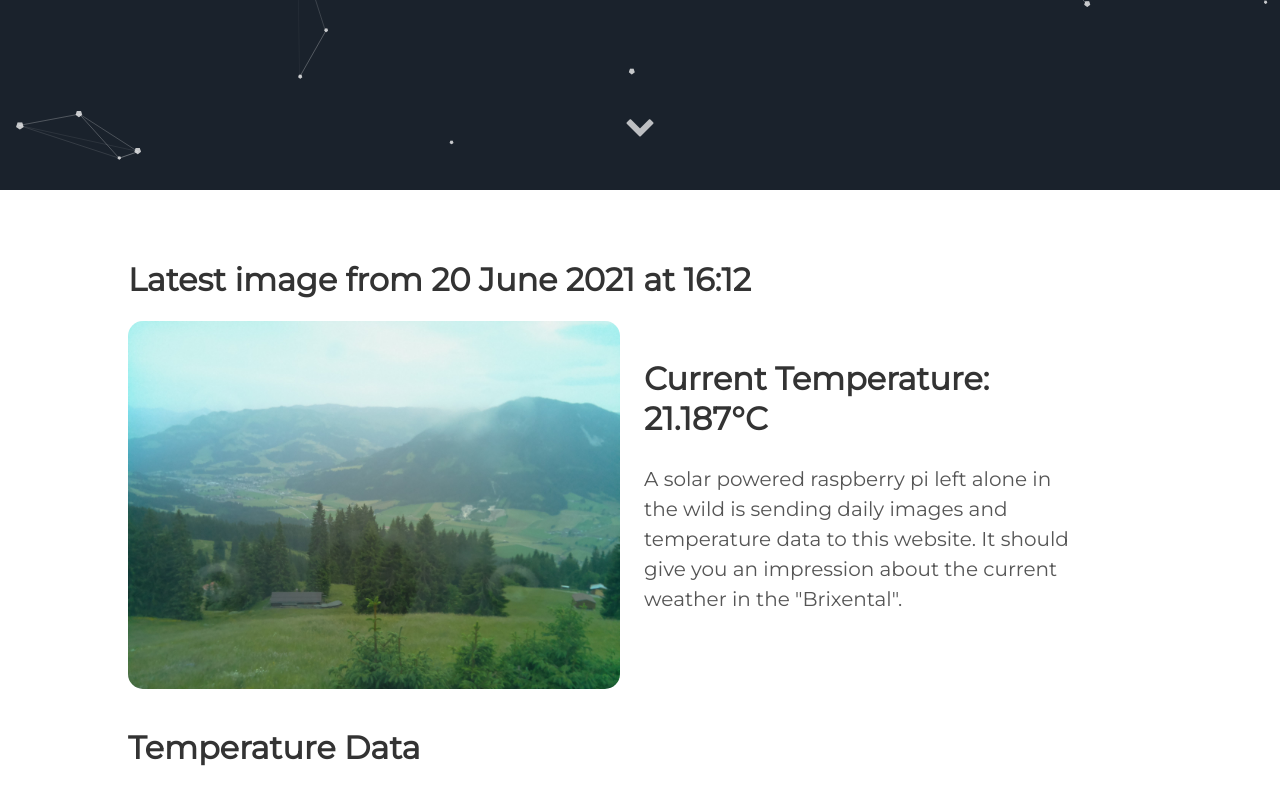
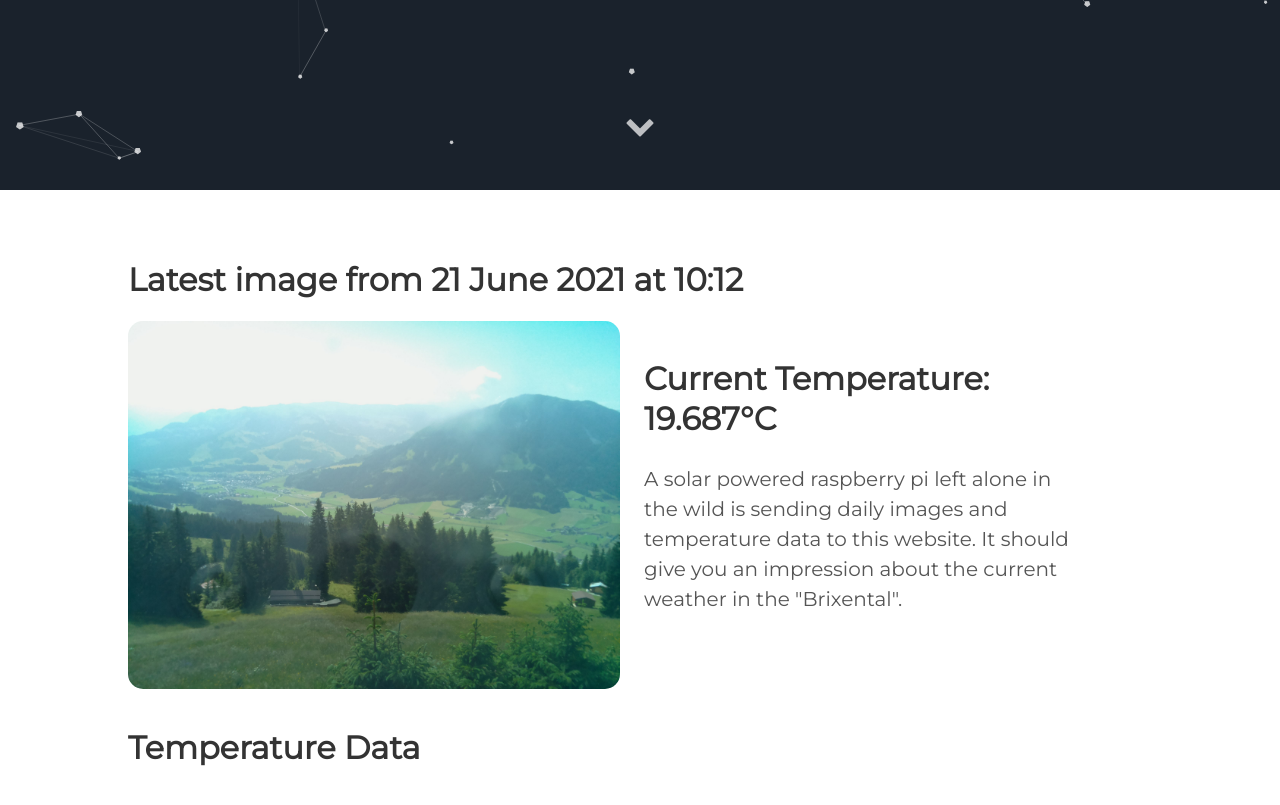
Before and after one commit to vektorious/vektorious.github.io, a Jekyll site: the page built from resources/huette.md, in a window 1280 px wide and 900 px high, scrolled down 710 px. Shown: the top 805 px of the window. Built offline with Jekyll 4.4.1, drawn with Linux system fonts in a browser that asks for light colours.

Commit message:
I'm a bot beep boop

```diff
--- a/resources/huette.md
+++ b/resources/huette.md
@@ -6,13 +6,13 @@ image: '/assets/img/'
 description: 'Live image from the Austrian alps'
 twitter_text: ' '
 ---
-## Latest image from 20 June 2021 at 16:12
+## Latest image from 21 June 2021 at 10:12
 <div class="huette">
   <div class="huette-image">
     <img src="{{ "/assets/img/huette.jpg" | prepend: site.baseurl }}">
   </div>
   <div class="huette-text">
-        <h2>Current Temperature: 21.187°C</h2>
+        <h2>Current Temperature: 19.687°C</h2>
         <p>A solar powered raspberry pi left alone in the wild is sending daily images and temperature data to this website. It should give you an impression about the current weather in the "Brixental".</p>
 
   </div>
```
Also changed, not shown: rpi-script/2021-06-21_101052.txt (renamed from rpi-script/2021-06-20_161052.txt, +5 -5 lines), rpi-script/huette.md (+2 -2 lines), assets/img/huette.jpg, assets/img/temp_plot.png, rpi-script/temp_plot.png, 1 other file.
